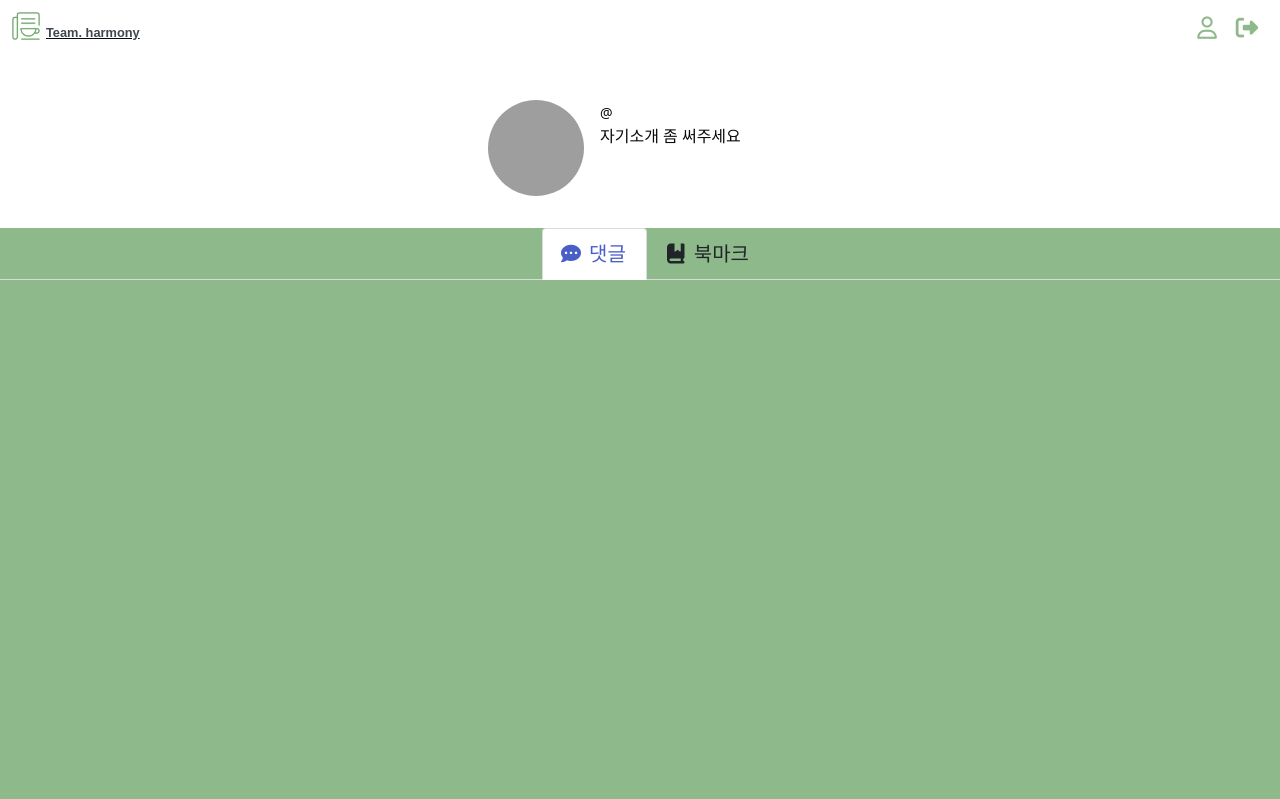
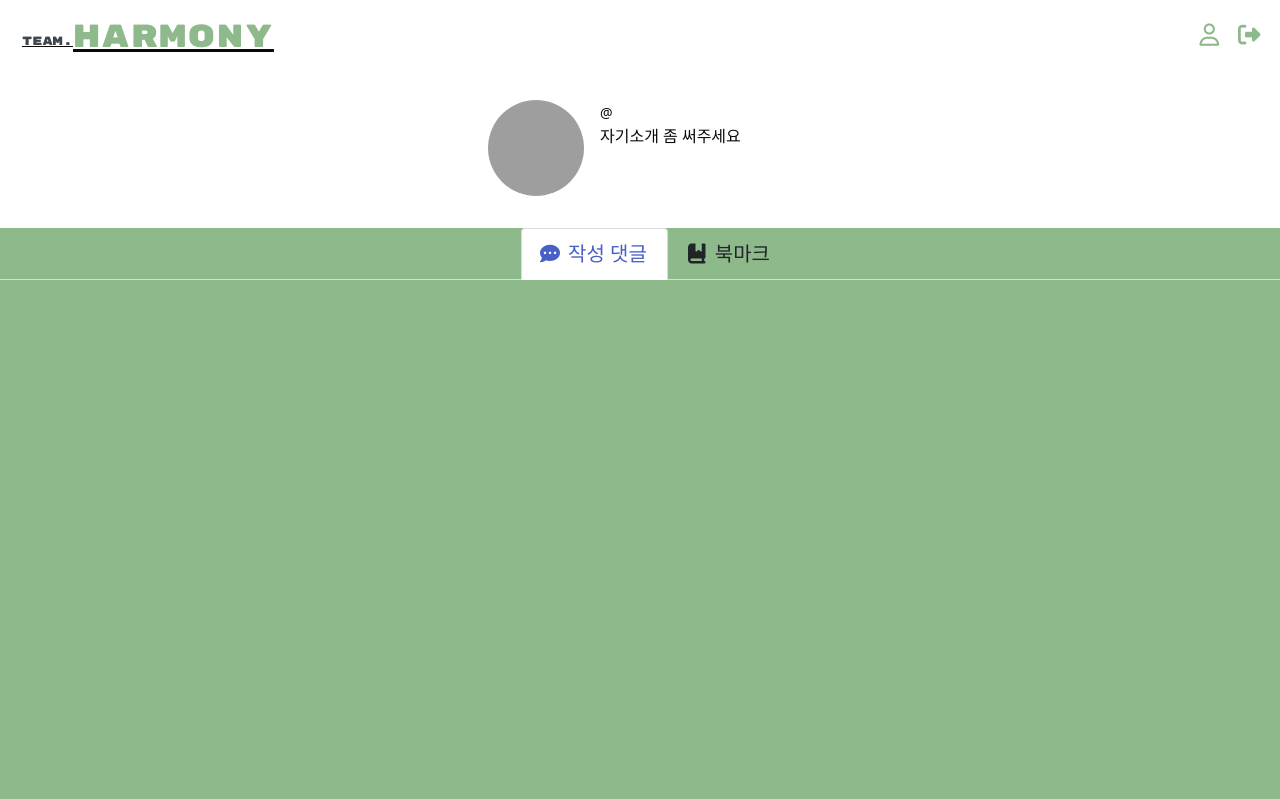
Before and after one commit to enyo9rt/news_community, a Flask app: template templates/profile.html in a window 1280 px wide. Shown: the top 799 px of the page. Before the commit the page ends 280 px from the top, so only its background shows below. Run offline with Flask 2, Linux system fonts and the light colour scheme; the template is opened without the code that fills it, so the values that code supplies are empty; some libraries are stand-ins or nearby versions; grey boxes are pictures that could not be loaded.

Commit message:
Design: navbar 통일, 기타 수정

```diff
--- a/static/base.css
+++ b/static/base.css
@@ -1,5 +1,5 @@
 body {
-    background-color: RGBA(246, 255, 245);
+    background-color: rgba(114, 168, 110, 0.8);
     min-height: 200vh;
 }
 
@@ -11,14 +11,29 @@ body {
 
 .navbar-brand {
     display: flex;
+    margin-top: 5px;
+}
+
+.navbar_team {
+    font-size: 0.75rem;
+    display: flex;
+    justify-content: center;
+    align-content: center;
+    margin: 10px 0 0 10px;
+    color: #3f464d;
+    font-family: 'Rubik Mono One', sans-serif;
 }
 
 .navbar_text {
-    font-family: 'Stylish', sans-serif;
-    font-size: 0.8rem;
-    margin-left: 6px;
-    margin-top: 14px;
-    color: #3f464d;
+    font-size: 2rem;
+    display: flex;
+    justify-content: center;
+    align-content: center;
+    /*margin-left: 6px;*/
+    /*margin-top: -3px;*/
+    color: rgba(114, 168, 110, 0.8);
+    font-family: 'Rubik Mono One', sans-serif;
+    letter-spacing: 1.5px;
 }
 
 .image img {
@@ -35,12 +50,15 @@ body {
 
 .navbar_icon {
     display: flex;
+    flex-basis: 100px;
+    flex: 0 0 1;
     flex-direction: row;
+    justify-content: flex-end;
+    align-items: center;
 }
 
 .profile_icon {
-    margin-top: 18px;
-    margin-right: 25px;
+    flex-basis: 38px;
     color: rgba(114, 168, 110, 0.8);
     transform: scale(1.4);
 }
@@ -50,8 +68,7 @@ body {
 }
 
 .logout_icon {
-    margin-top: 18px;
-    margin-right: 25px;
+    flex-basis: 35px;
     color: rgba(114, 168, 110, 0.8);
     transform: scale(1.4);
 }
@@ -61,8 +78,7 @@ body {
 }
 
 .login_icon {
-    margin-top: 18px;
-    margin-right: 25px;
+    flex-basis: 30px;
     color: rgba(114, 168, 110, 0.8);
     transform: scale(1.4);
 }
--- a/static/mystyle.css
+++ b/static/profile.css
@@ -1,15 +1,5 @@
-.navbar-brand {
-    margin-top: -12px;
-}
-
-.navbar_icon {
-    margin-top: -25px;
-}
-
-body {
-    background-color: rgba(114, 168, 110, 0.8);
-    min-height: 100vh;
-    padding-top: 3.25rem;
+.navbar {
+    margin-top: -13px;
 }
 
 .section {
@@ -48,3 +38,7 @@ input::-webkit-calendar-picker-indicator {
     width:100%;
     height:100%;
 }
+
+.bookmark_post {
+    text-align: center;
+}
--- a/templates/index.html
+++ b/templates/index.html
@@ -15,7 +15,7 @@
     <!-- Googole Font -->
     <link rel="preconnect" href="https://fonts.googleapis.com">
     <link rel="preconnect" href="https://fonts.gstatic.com" crossorigin>
-    <link href="https://fonts.googleapis.com/css2?family=Do+Hyeon&display=swap" rel="stylesheet">
+    <link href="https://fonts.googleapis.com/css2?family=Rubik+Mono+One&family=Do+Hyeon&display=swap" rel="stylesheet">
 
     <link rel="stylesheet" href="static/base.css">
     <link rel="stylesheet" href="static/style.css" />
@@ -46,9 +46,8 @@
     <nav class="navbar is-fixed-top is-white" role="navigation" aria-label="main navigation">
         <div class="navbar-brand">
             <a class="navbar-item" href="/">
-                <img src="../static/logo.png"/>
-                <strong class="navbar_text"
-                        style="">Team. harmony</strong>
+                <small class="navbar_team">TEAM.</small>
+                <div class="navbar_text">harmony</div>
             </a>
         </div>
         <div class="navbar_icon">
--- a/templates/profile.html
+++ b/templates/profile.html
@@ -16,10 +16,15 @@
     <!-- BootStrap -->
     <link href="https://cdn.jsdelivr.net/npm/bootstrap@5.0.2/dist/css/bootstrap.min.css" rel="stylesheet"
           integrity="sha384-EVSTQN3/azprG1Anm3QDgpJLIm9Nao0Yz1ztcQTwFspd3yD65VohhpuuCOmLASjC" crossorigin="anonymous">
+    <!-- Googole Font -->
+    <link rel="preconnect" href="https://fonts.googleapis.com">
+    <link rel="preconnect" href="https://fonts.gstatic.com" crossorigin>
+    <link href="https://fonts.googleapis.com/css2?family=Rubik+Mono+One&family=Do+Hyeon&family=Nanum+Gothic:wght@400;700&display=swap"
+          rel="stylesheet">
 
     <link rel="stylesheet" href="/static/base.css"/>
     <link rel="stylesheet" href="/static/detail.css"/>
-    <link rel="stylesheet" href="/static/mystyle.css"/>
+    <link rel="stylesheet" href="/static/profile.css"/>
 
 
     <!-- script 모음 -->
@@ -36,6 +41,7 @@
     <script src="../static/js/profile_about.js"></script>
     <script src="../static/js/detail.js"></script>
     <script>
+        let now_user_id = "{{ user_info.user_id }}"
         $(document).ready(function () {
             comments_get('{{ user_info.user_id }}')
         })
@@ -43,13 +49,12 @@
 </head>
 <body class="has-navbar-fixed-top">
 <nav class="navbar is-fixed-top is-white" role="navigation" aria-label="main navigation">
-    <div class="navbar-brand">
-        <a class="navbar-item" href="/">
-            <img src="../static/logo.png"/>
-            <strong class="navbar_text"
-                    style="">Team. harmony</strong>
-        </a>
-    </div>
+        <div class="navbar-brand">
+            <a class="navbar-item" href="/">
+                <small class="navbar_team">TEAM.</small>
+                <div class="navbar_text">harmony</div>
+            </a>
+        </div>
     <div class="navbar_icon">
         {% if status == False %}
             <a class="login_icon" onclick="window.location.href = '/login'"><i
@@ -150,16 +155,16 @@
         {% endif %}
     </div>
 </section>
-<div class="tabs is-centered is-boxed is-medium">
+<div id="tabs" class="tabs is-centered is-boxed is-medium">
     <ul>
-        <li class="is-active">
-            <a>
+        <li id="comments" class="is-active">
+            <a onclick="toggle_tab('comments')">
                 <span class="icon is-small"><i class="fa-solid fa-comment-dots"></i></span>
-                <span>댓글</span>
+                <span>작성 댓글</span>
             </a>
         </li>
-        <li>
-            <a>
+        <li id="posts">
+            <a onclick="toggle_tab('posts')">
                 <span class="icon is-small"><i class="fa-solid fa-book-bookmark"></i></span>
                 <span>북마크</span>
             </a>
```
Also changed, not shown: static/detail.css (+33 -12 lines), static/style.css (+36 -33 lines), templates/login.html (+3 -4 lines), static/logo.png (deleted).
